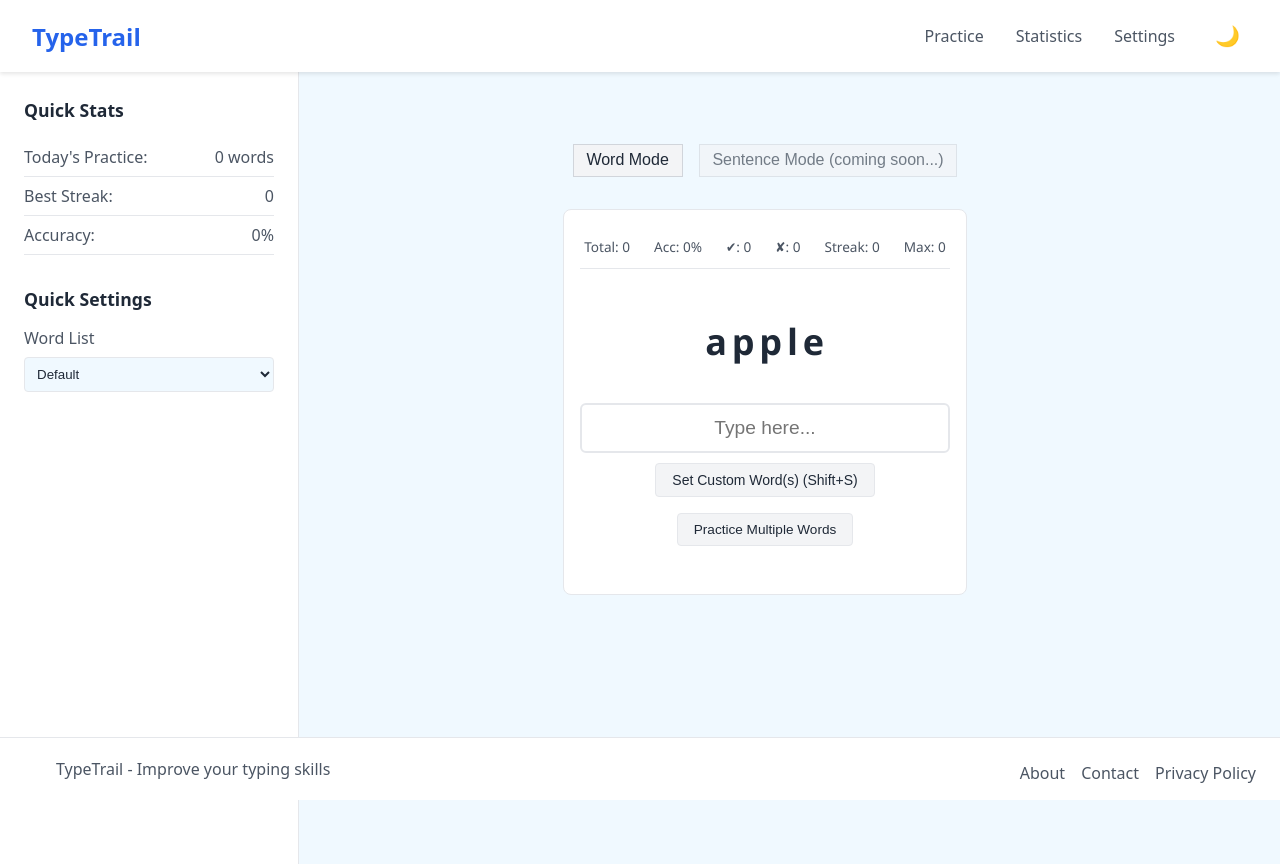
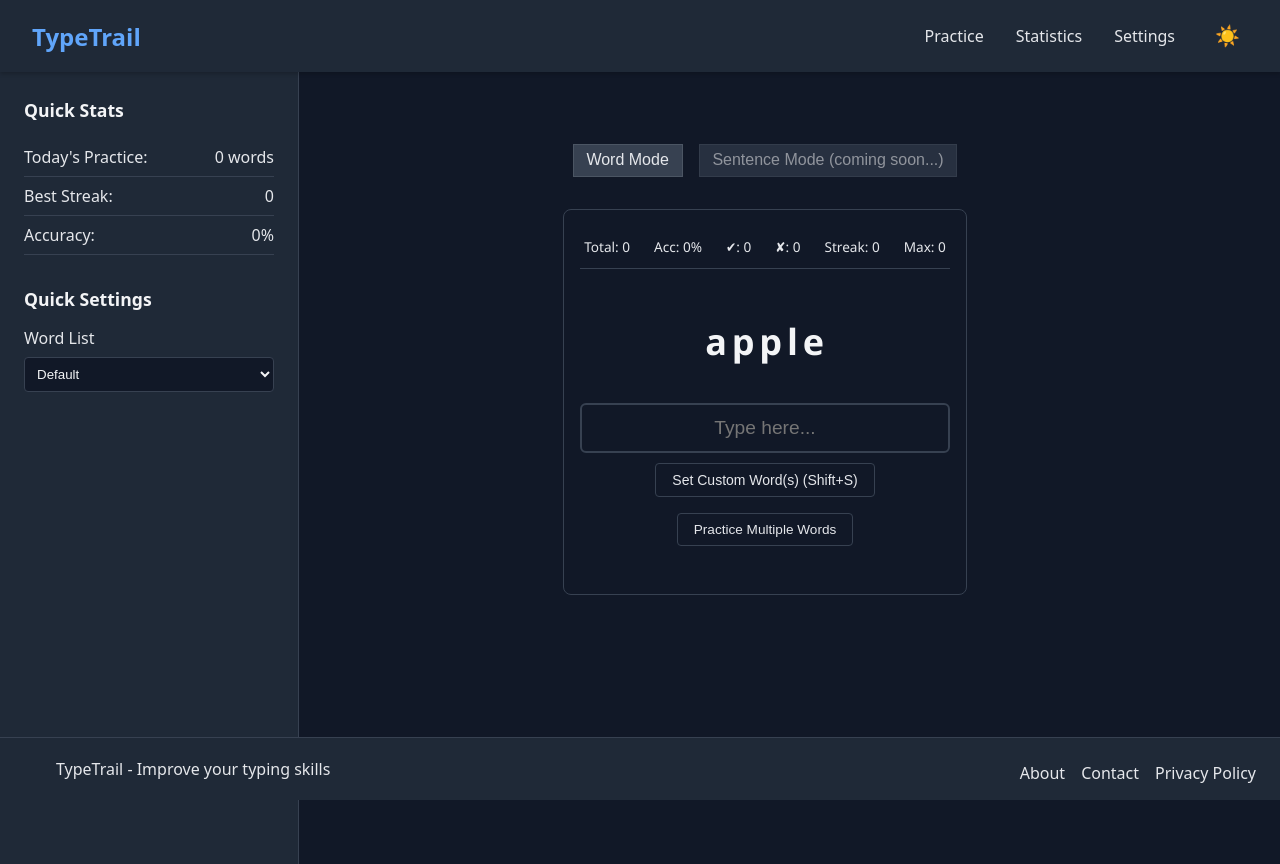
Before and after one commit to sunnydodti/type-trail, a React (Vite) app in the folder typetrail/: page / in a window 1280 px wide. Built offline with nearby package versions, Linux system fonts and the light colour scheme.

Commit message:
save selected theme

```diff
--- a/typetrail/index.html
+++ b/typetrail/index.html
@@ -4,7 +4,35 @@
     <meta charset="UTF-8" />
     <link rel="icon" href="/type-trail/favicon.ico" />
     <meta name="viewport" content="width=device-width, initial-scale=1.0" />
-    <title>Vite + React + TS</title>
+    <title>TypeTrail - Improve Your Typing Skills</title>
+    <style>
+      /* Hide content until theme is applied */
+      html:not([data-theme]) {
+        visibility: hidden;
+      }
+      /* Dark theme defaults */
+      html {
+        background: #1f2937;
+        color: #f3f4f6;
+      }
+    </style>
+    <script>
+      // Immediately set the theme before the page renders
+      (function() {
+        try {
+          const theme = localStorage.getItem('typetrail-theme') || 'dark';
+          document.documentElement.setAttribute('data-theme', theme);
+          // Force a repaint to prevent flash
+          document.documentElement.style.display = 'none';
+          requestAnimationFrame(() => {
+            document.documentElement.style.display = '';
+          });
+        } catch (e) {
+          // If localStorage fails, default to dark theme
+          document.documentElement.setAttribute('data-theme', 'dark');
+        }
+      })();
+    </script>
   </head>
   <body>
     <div id="root"></div>
--- a/typetrail/src/context/ThemeContext.tsx
+++ b/typetrail/src/context/ThemeContext.tsx
@@ -4,17 +4,33 @@ import { ThemeContext, type ThemeContextType } from './theme';
 
 type Theme = 'light' | 'dark';
 
+const THEME_KEY = 'typetrail-theme';
+
+// Function to get the initial theme
+const getInitialTheme = (): Theme => {
+  // Try to get theme from localStorage
+  const savedTheme = localStorage.getItem(THEME_KEY);
+  if (savedTheme === 'light' || savedTheme === 'dark') {
+    return savedTheme;
+  }
+  // Default to dark theme
+  return 'dark';
+};
+
 export function ThemeProvider({ children }: { children: ReactNode }) {
-  const [theme, setTheme] = useState<Theme>(
-    window.matchMedia('(prefers-color-scheme: dark)').matches ? 'dark' : 'light'
-  );
+  const [theme, setTheme] = useState<Theme>(getInitialTheme());
 
+  // Apply theme to document and save to localStorage
   useEffect(() => {
     document.documentElement.setAttribute('data-theme', theme);
+    localStorage.setItem(THEME_KEY, theme);
   }, [theme]);
 
   const toggleTheme = () => {
-    setTheme(prevTheme => prevTheme === 'light' ? 'dark' : 'light');
+    setTheme(prevTheme => {
+      const newTheme = prevTheme === 'light' ? 'dark' : 'light';
+      return newTheme;
+    });
   };
 
   return (
@@ -23,11 +39,3 @@ export function ThemeProvider({ children }: { children: ReactNode }) {
     </ThemeContext.Provider>
   );
 }
-
-export function useTheme() {
-  const context = useContext(ThemeContext);
-  if (context === undefined) {
-    throw new Error('useTheme must be used within a ThemeProvider');
-  }
-  return context;
-}
--- a/typetrail/src/index.css
+++ b/typetrail/src/index.css
@@ -1,4 +1,37 @@
+/* Default dark theme */
 :root {
+  color-scheme: dark;
+
+  /* Base colors */
+  --bg-primary: #1f2937;
+  --bg-secondary: #111827;
+  --text-primary: #f3f4f6;
+  --text-secondary: #e5e7eb;
+  --accent-color: #60a5fa;
+
+  /* UI Elements */
+  --shadow-color: rgba(0, 0, 0, 0.2);
+  --hover-color: #60a5fa;
+  --border-color: #374151;
+  --input-bg: #374151;
+  --input-border: #4b5563;
+
+  /* State Colors */
+  --error-color: #ef4444;
+  --success-color: #22c55e;
+
+  /* Button Styles */
+  --button-bg: #374151;
+  --button-text: #e5e7eb;
+  --button-border: #4b5563;
+  --button-hover-bg: #4b5563;
+  --button-hover-border: #6b7280;
+}
+
+/* Light theme when explicitly set */
+[data-theme="light"] {
+  color-scheme: light;
+
   /* Base colors */
   --bg-primary: #ffffff;
   --bg-secondary: #f0f9ff;
@@ -23,75 +56,6 @@
   --button-border: #d1d5db;
   --button-hover-bg: #e5e7eb;
   --button-hover-border: #9ca3af;
-
-  /* Input and Form */
-  --input-background: var(--input-bg);
-  --text-color: var(--text-primary);
-  --text-disabled: var(--text-secondary);
-  --disabled-background: var(--bg-secondary);
-  --focus-color: var(--accent-color);
-  --focus-shadow: rgba(37, 99, 235, 0.2);
-
-  /* Button and Interactive Elements */
-  --button-background: var(--button-bg);
-  --button-text: var(--button-text);
-  --button-hover-background: var(--button-hover-bg);
-  --border-hover-color: var(--button-hover-border);
-  --primary-color: var(--accent-color);
-  --primary-hover-color: var(--hover-color);
-  --text-on-primary: #ffffff;
-
-  /* Modal and Overlay */
-  --overlay-background: rgba(0, 0, 0, 0.5);
-  --background-color: var(--bg-primary);
-}
-
-[data-theme="dark"] {
-  /* Base colors */
-  --bg-primary: #1f2937;
-  --bg-secondary: #111827;
-  --text-primary: #f3f4f6;
-  --text-secondary: #e5e7eb;
-  --accent-color: #60a5fa;
-
-  /* UI Elements */
-  --shadow-color: rgba(0, 0, 0, 0.2);
-  --hover-color: #60a5fa;
-  --border-color: #374151;
-  --input-bg: #374151;
-  --input-border: #4b5563;
-
-  /* State Colors */
-  --error-color: #ef4444;
-  --success-color: #22c55e;
-
-  /* Button Styles */
-  --button-bg: #374151;
-  --button-text: #e5e7eb;
-  --button-border: #4b5563;
-  --button-hover-bg: #4b5563;
-  --button-hover-border: #6b7280;
-
-  /* Input and Form */
-  --input-background: var(--input-bg);
-  --text-color: var(--text-primary);
-  --text-disabled: var(--text-secondary);
-  --disabled-background: var(--bg-secondary);
-  --focus-color: var(--accent-color);
-  --focus-shadow: rgba(96, 165, 250, 0.2);
-
-  /* Button and Interactive Elements */
-  --button-background: var(--button-bg);
-  --button-text: var(--button-text);
-  --button-hover-background: var(--button-hover-bg);
-  --border-hover-color: var(--button-hover-border);
-  --primary-color: var(--accent-color);
-  --primary-hover-color: var(--hover-color);
-  --text-on-primary: #ffffff;
-
-  /* Modal and Overlay */
-  --overlay-background: rgba(0, 0, 0, 0.75);
-  --background-color: var(--bg-primary);
 }
 
 /* Base styles */
```
